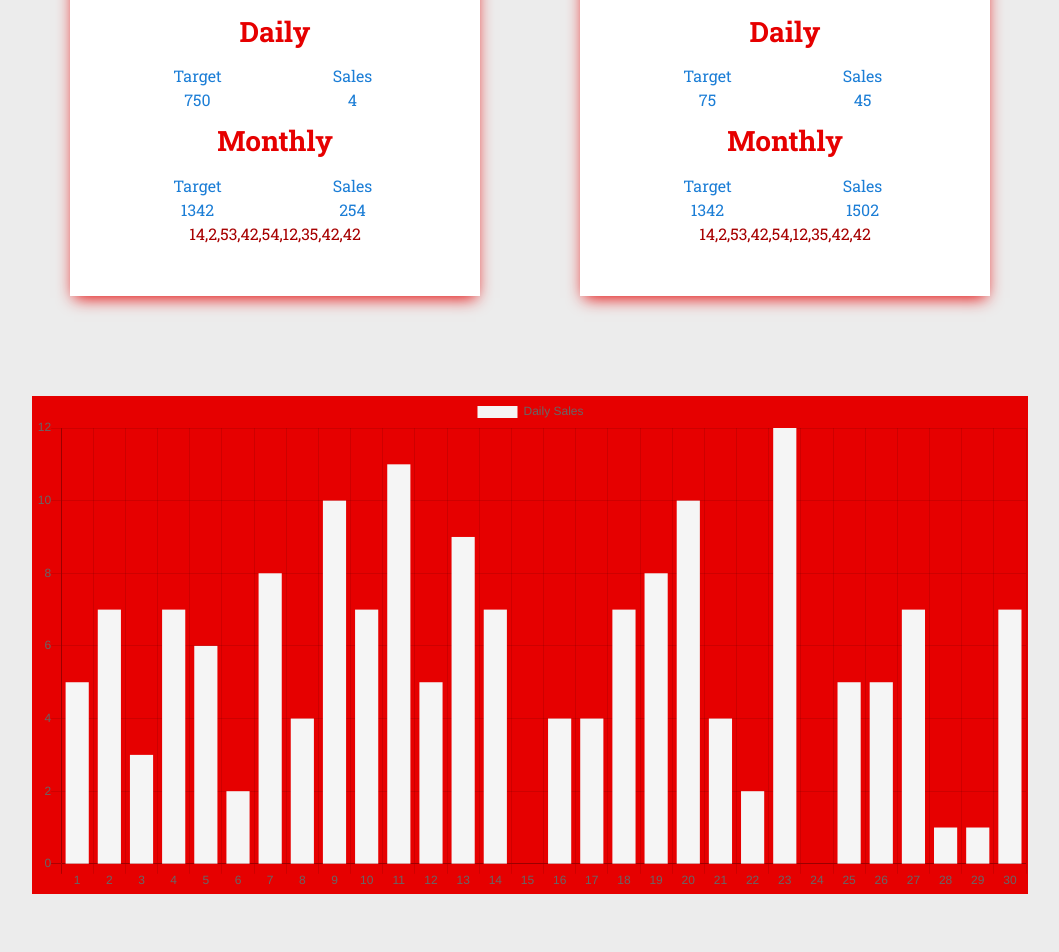
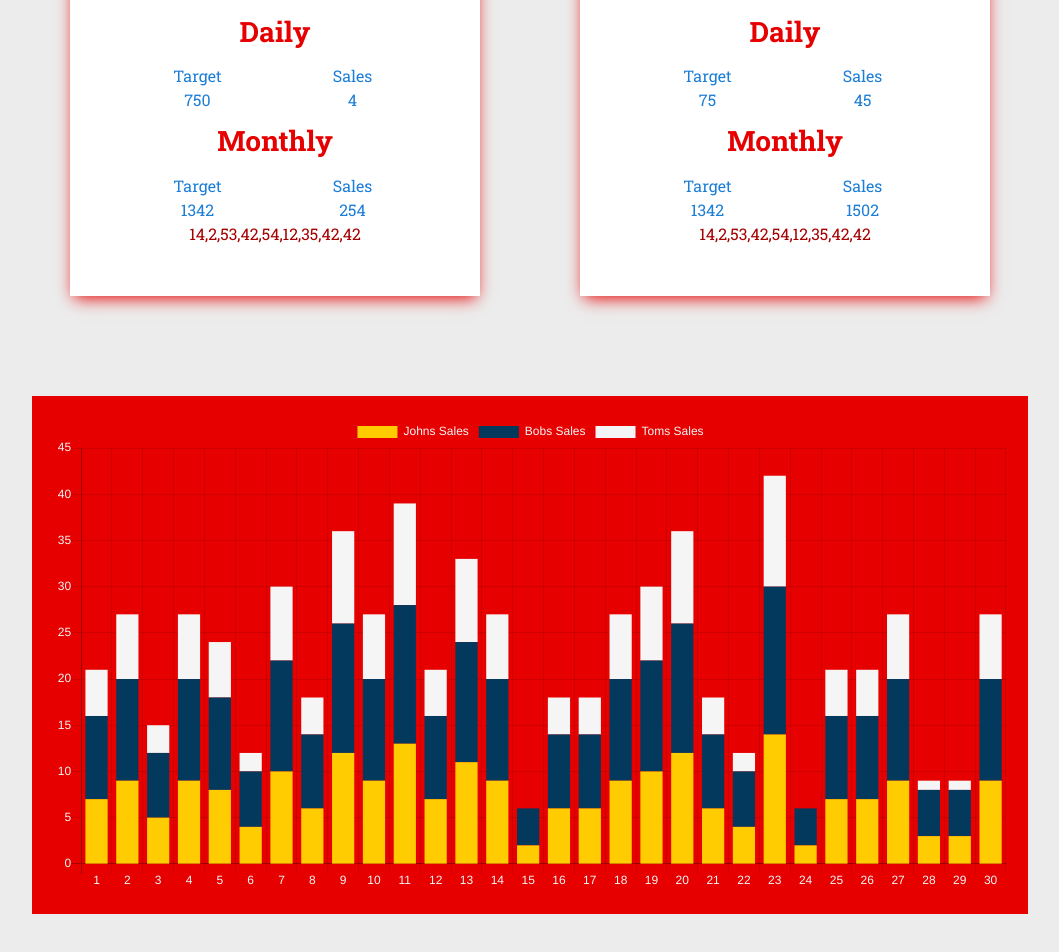
Before and after one commit to ARTHURLIMBADA/dashboard-2, a plain HTML site: page dashboard.html in a window 1280 px wide. Shown: the part 764-1716 px from the top of the page, without its empty margins (190-1249 px from the left). Drawn offline with nearby package versions, Linux system fonts and the light colour scheme; a web font is replaced by a local one.

Commit message:
Latest Commit

```diff
--- a/js/sales-by-day.js
+++ b/js/sales-by-day.js
@@ -118,18 +118,55 @@ var data = jsonfile.jsonarray.map(function (e) {
     return e.sales;
 });;
 
+// color palette
+var blue = "#0054DE";
+var yellow1 = "#FFCC01";
+var yellow2 = "#FFB302";
+var red1 = "#DE0112";
+var red2 = "#F80904";
+
 var ctx = canvas.getContext('2d');
 var config = {
     type: 'bar',
     data: {
         labels: labels,
-        datasets: [{
-            label: 'Daily Sales',
+        datasets: [
+        {
+            label: 'Johns Sales',
+            data: jsonfile.jsonarray.map(function (e) {
+    return e.sales + 2;
+}),
+            backgroundColor: yellow1,
+        },
+        {
+            label: 'Bobs Sales',
+            data: jsonfile.jsonarray.map(function (e) {
+    return e.sales + 4;
+}),
+            backgroundColor: '#04395E'
+        },{
+
+            label: 'Toms Sales',
             data: data,
-            backgroundColor: 'rgba(245,245,245, 1)',
+            backgroundColor: '#whitesmoke',
 
-        }]
+        },
+
+        ]
+
+    },
+    options: {
+        scales: {
+            xAxes: [{
+                stacked: true
+            }],
+            yAxes: [{
+                stacked: true
+            }]
+        }
     }
 };
 
+Chart.defaults.global.defaultFontColor = 'whitesmoke';
+
 var chart = new Chart(ctx, config);
--- a/scss/partials/_main.scss
+++ b/scss/partials/_main.scss
@@ -56,6 +56,7 @@ main {
       width: 89%;
       margin: 0 auto;
       margin-bottom: 50px;
+      padding: 20px;
     }
 
     @include medium {
--- a/scss/partials/_variables.scss
+++ b/scss/partials/_variables.scss
@@ -8,6 +8,13 @@ $success: #29930f;
 $default: #499cb5;
 $body: #ECECEC;
 
+// color palette
+$blue: #0054DE;
+$yellow1: #FFCC01;
+$yellow2: #FFB302;
+$red1: #DE0112;
+$red2: #F80904;
+
 $bgSidebar: #e60000;
 $bgNav: #1c7ed6;
 $bgBody: #fff;
```
Also changed, not shown: scss/build/css/style.css.
